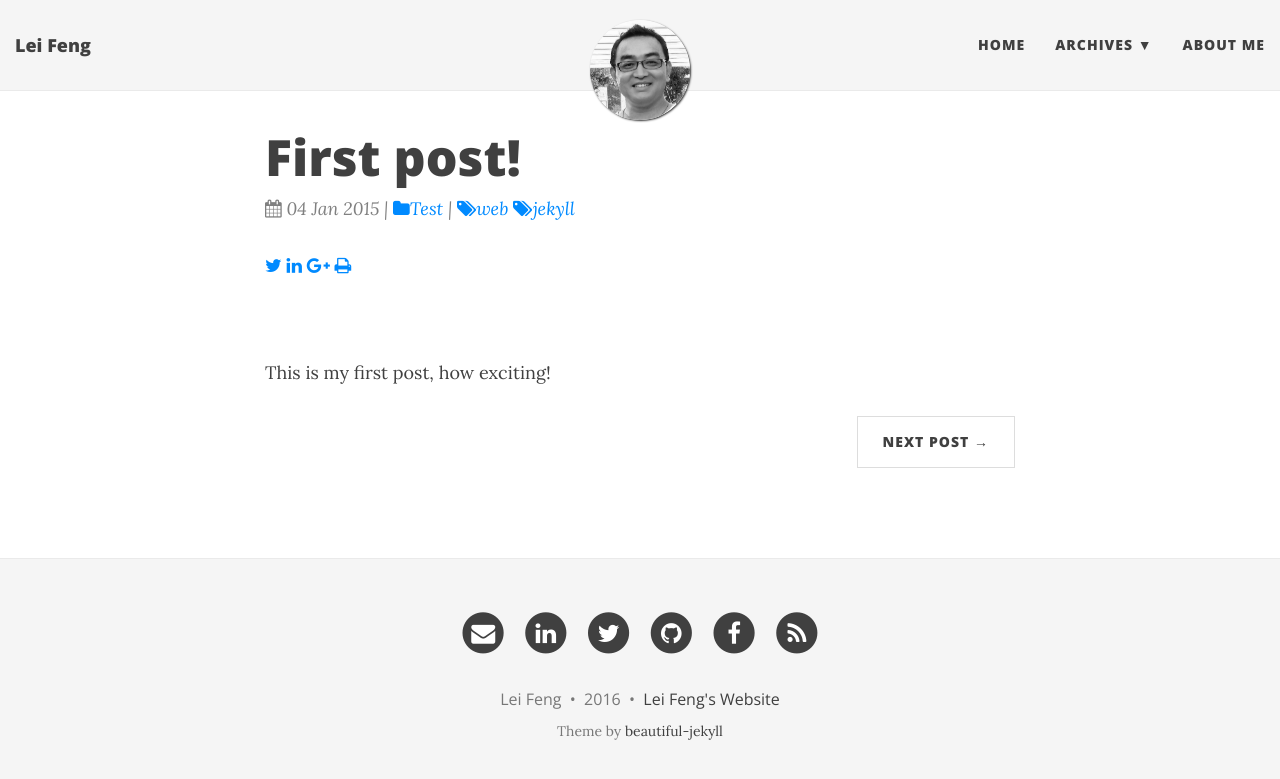
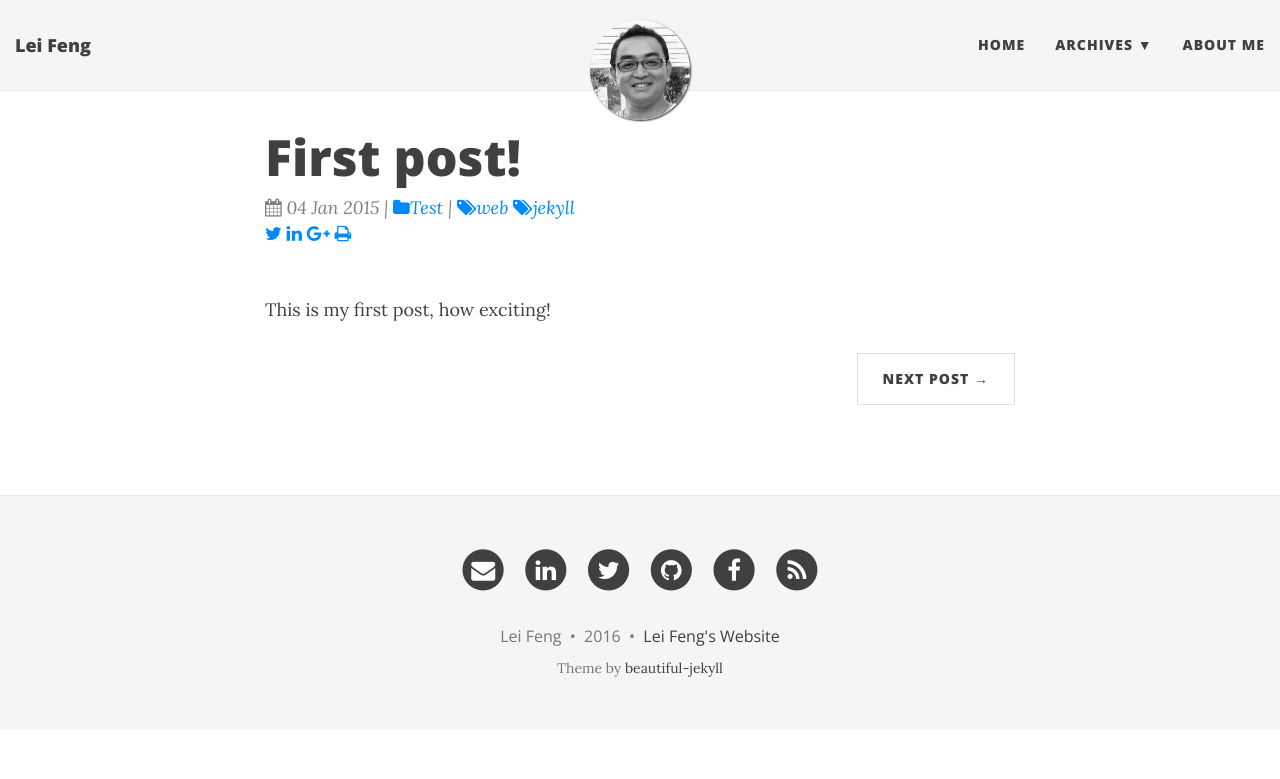
Before and after one commit to stonefl/stonefl.github.io, a Jekyll site: the page built from _posts/2015-01-04-first-post.md, in a window 1280 px wide. Shown: the top 779 px of the page. Built offline with Jekyll 4.4.1, drawn with Linux system fonts in a browser that asks for light colours; nearby versions of some CDN libraries; comment, search, counter and statistics services are not loaded.

Commit message:
Update page-meta-info.html

```diff
--- a/_includes/page-meta-info.html
+++ b/_includes/page-meta-info.html
@@ -1,4 +1,4 @@
-<p class="post-meta">
+<span class="post-meta">
 
   <i class="fa fa-calendar" aria-hidden="true" title="Date published"></i> {{ page.date | date_to_string }}
 
@@ -15,13 +15,13 @@
        <a href="{{ site.tag_page | prepend: site.baseurl }}#{{ tag | slugify }}" class="post-tag"><i class="fa fa-tags" title="Post tags"></i>{{ tag }}</a>
     {% endfor %}
  {% endif %}
-</p>
-
- <p class="social-icons">
+</span>
+ <br>
+ <span class="social-icons">
    <!--twitter-->
    <a href="https://twitter.com/share?text={{ page.title }}&amp;url={{ site.url }}{{ page.url }}&amp;via={{ site.owner.twitter }}"  class="social-icons" target="_blank" title="Share on twitter"> <i class="fa fa-twitter meta"></i></a>
    <!--Linkedin-->
    <a href="https://www.linkedin.com/shareArticle?mini=true&amp;url={{ site.url }}{{ page.url }}"  class="social-icons" target="_blank" title="Share on LinkedIn"> <i class="fa fa-linkedin"></i></a>
    <a href="https://plus.google.com/share?url={{ site.url }}{{ page.url }}"  class="social-icons" target="_blank" title="Share on Google+"> <i class="fa fa-google-plus"></i></a>
    <a href="javascript:window.print()" class="social-icons" title="Printer friendly format"><i class="fa fa-print"></i></a>
-</p>
+</span>
```
